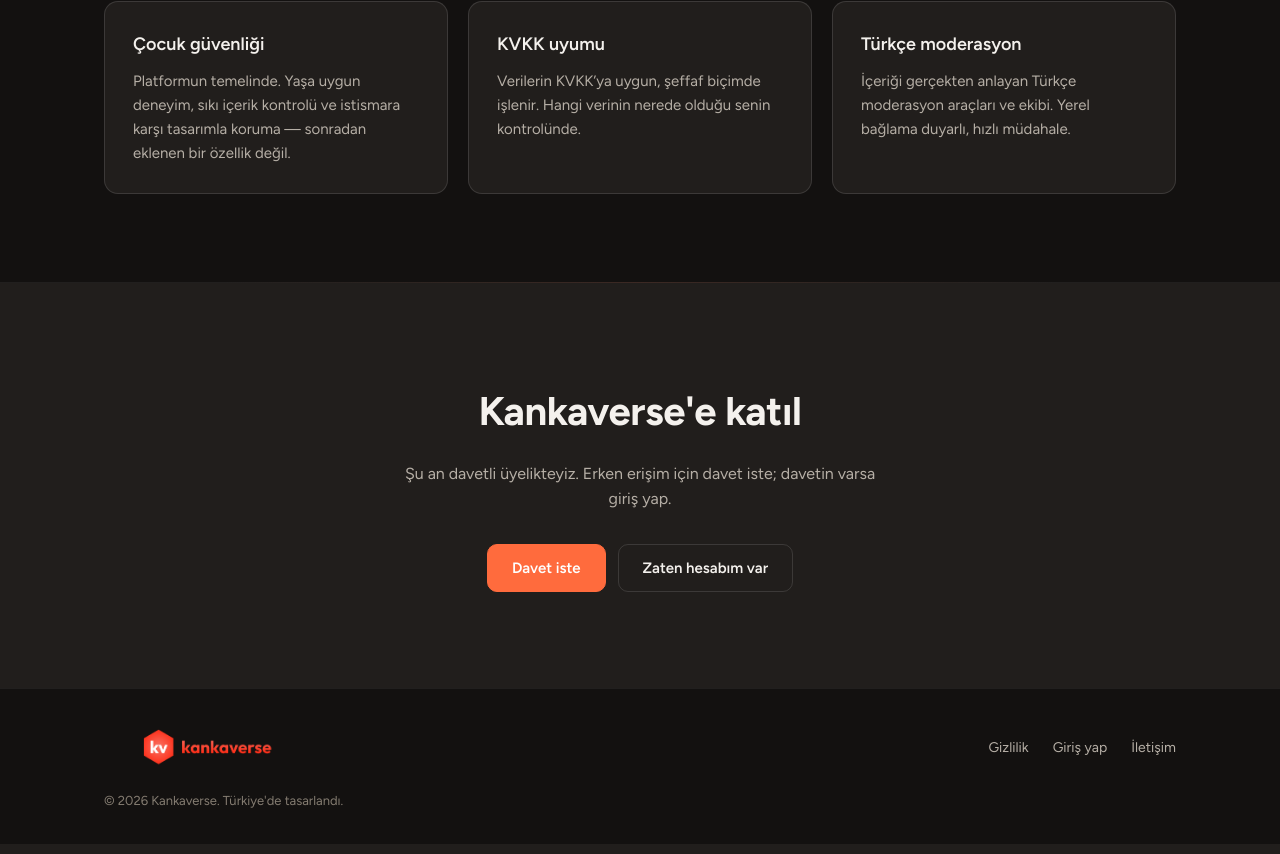
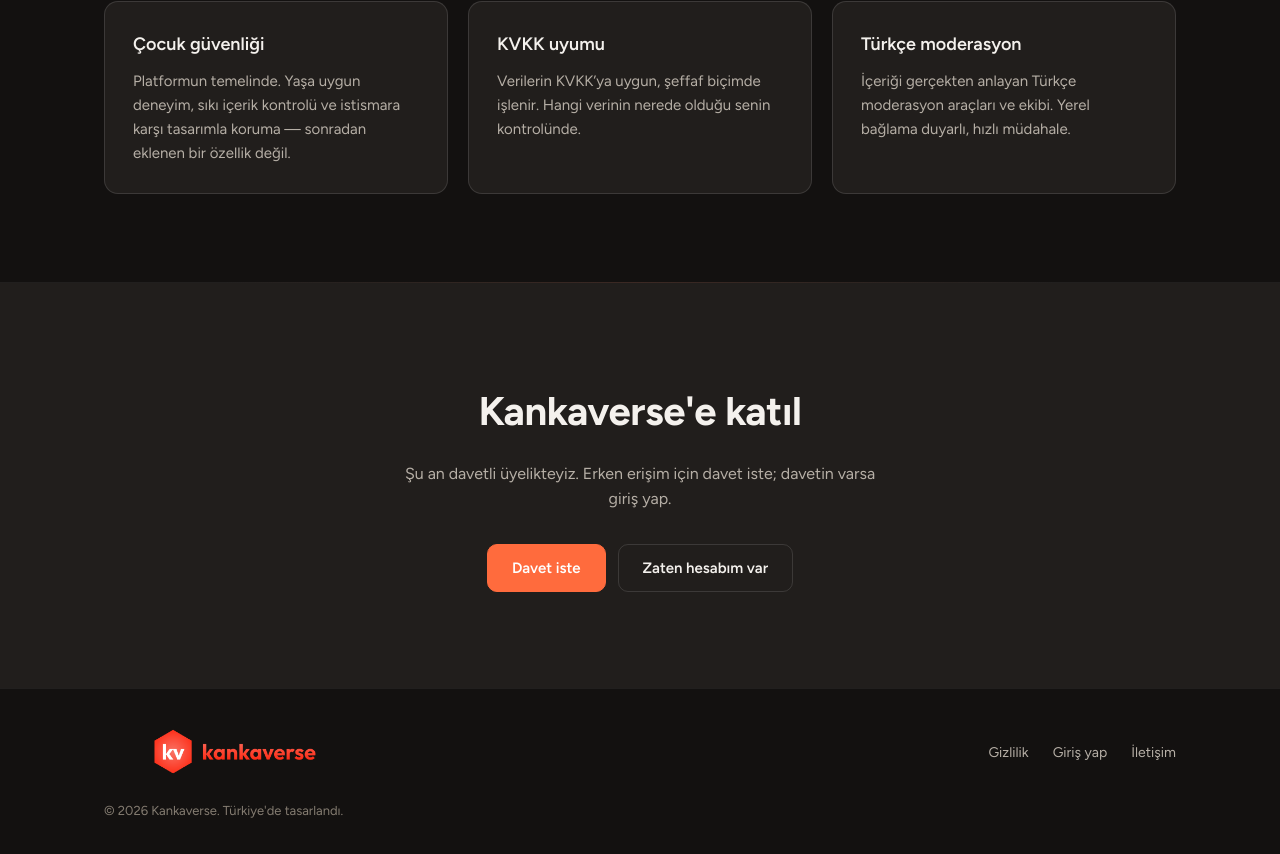
Before and after one commit to batuhanars/kankaverse, a Nuxt app in the folder landing/: page / in a window 1280 px wide. Shown: the part 1532-2386 px from the top of the page. Built offline with nearby package versions, Linux system fonts and the light colour scheme.

Commit message:
style(landing): footer logosu buyutuldu (38px->48px)

```diff
--- a/landing/components/LandingFooter.vue
+++ b/landing/components/LandingFooter.vue
@@ -6,7 +6,7 @@
   <footer class="footer">
     <div class="kv-container footer-inner">
       <a href="/" class="brand" aria-label="Kankaverse ana sayfa">
-        <img src="/kankaverse-logo.png" alt="Kankaverse" class="logo" width="202" height="38" />
+        <img src="/kankaverse-logo.png" alt="Kankaverse" class="logo" width="256" height="48" />
       </a>
       <nav class="links">
         <a :href="PRIVACY_URL">Gizlilik</a>
@@ -36,7 +36,7 @@
   align-items: center;
 }
 .logo {
-  height: 38px;
+  height: 48px;
   width: auto;
 }
 .links {
```
